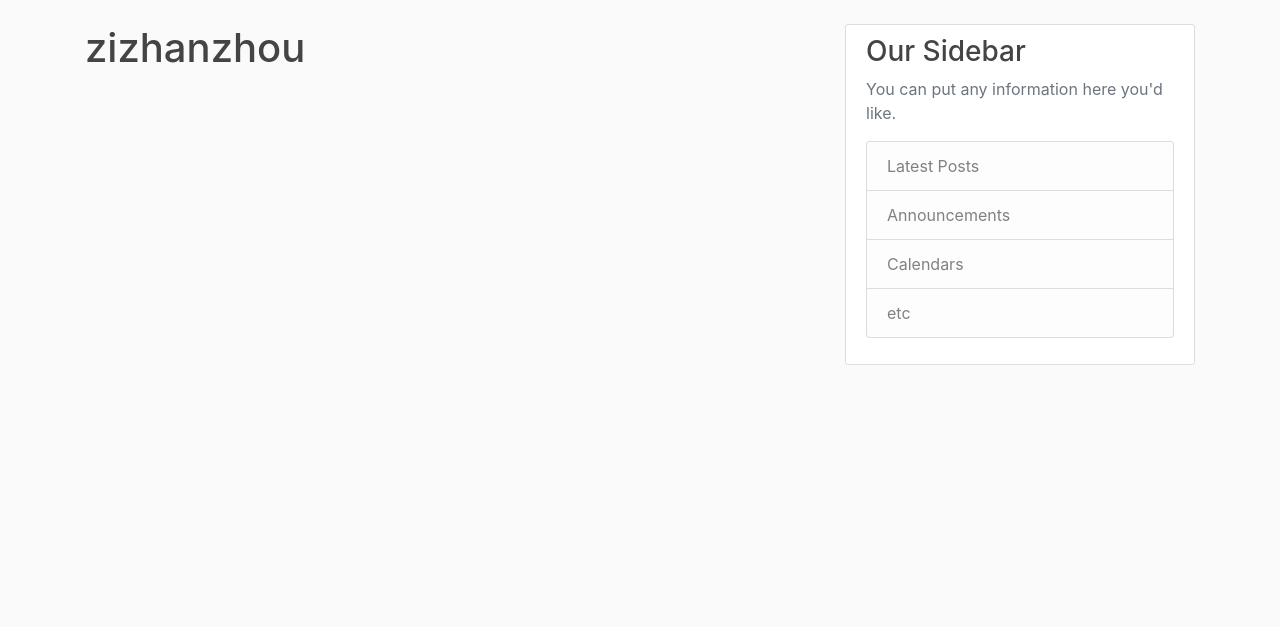
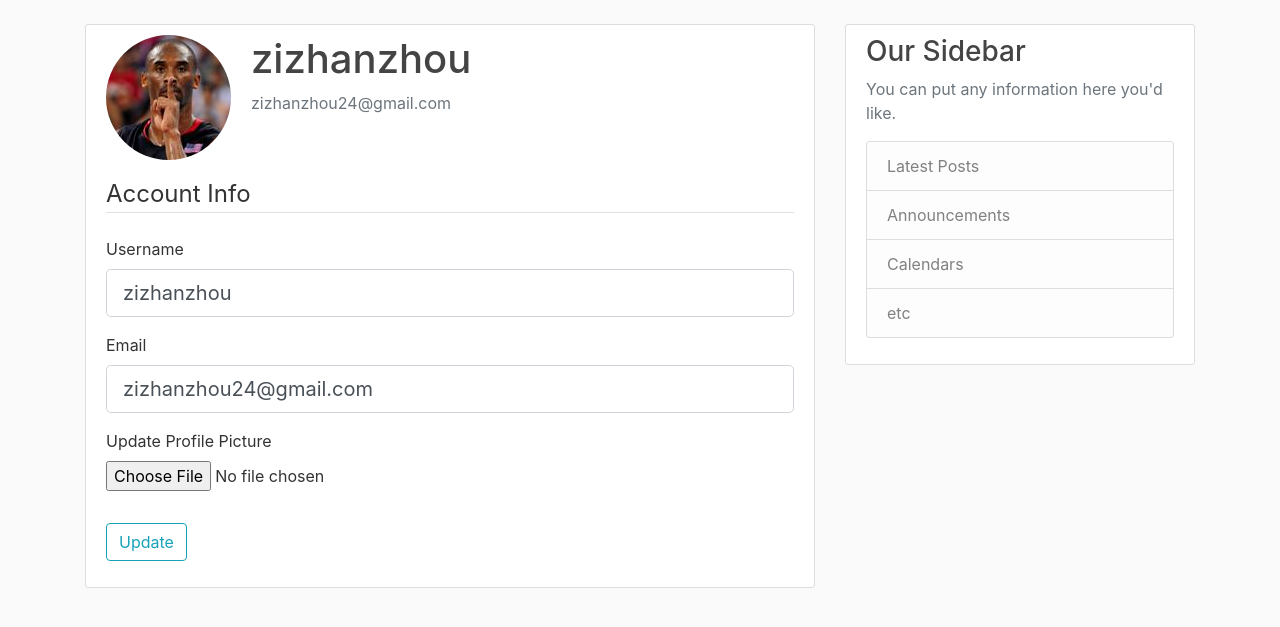
Before and after one commit to Zoz24/flaskBlog, a Flask app: page /account in a window 1280 px wide. Shown: the part 56-683 px from the top of the page. Run offline with Flask 2, Linux system fonts and the light colour scheme; a user stored in the database is signed in; some libraries are stand-ins or nearby versions.

Commit message:
implenmented profile section

```diff
--- a/flaskblog/forms.py
+++ b/flaskblog/forms.py
@@ -1,7 +1,9 @@
 from flask_wtf import FlaskForm
+from flask_wtf.file import FileField, FileAllowed
 from wtforms import StringField, PasswordField, SubmitField, BooleanField
 from wtforms.validators import DataRequired, Length, Email, EqualTo, ValidationError
 from flaskblog.models import User
+from flask_login import current_user
 
 class RegistrationForm(FlaskForm):
     username = StringField('Username', validators=[DataRequired(), Length(min=2,max=20)])
@@ -26,3 +28,21 @@ class LoginForm(FlaskForm):
     password = PasswordField('Password', validators=[DataRequired()])
     remember = BooleanField('Remember Me')
     submit = SubmitField('Login')
+
+class UpdateAccountForm(FlaskForm):
+    username = StringField('Username', validators=[DataRequired(), Length(min=2,max=20)])
+    email = StringField('Email', validators=[DataRequired(), Email()])
+    picture = FileField('Update Profile Picture', validators=[FileAllowed(['jpg', 'png'])])
+    submit = SubmitField('Update')
+
+    def validate_username(self, username):
+        if username.data != current_user.username:
+            user = User.query.filter_by(username=username.data).first()
+            if user:
+                raise ValidationError('The username is taken, please choose a different one')
+
+    def validate_email(self, email):
+        if email.data != current_user.email:
+            email = User.query.filter_by(email=email.data).first()
+            if email:
+                raise ValidationError('The email is taken, please choose a different one')
--- a/flaskblog/routes.py
+++ b/flaskblog/routes.py
@@ -1,7 +1,10 @@
+import secrets
+import os
+from PIL import Image
 from flaskblog.models import User, Post
 from flaskblog import app, db, bcrypt
 from flask import render_template, url_for, flash, redirect, request
-from flaskblog.forms import RegistrationForm, LoginForm
+from flaskblog.forms import RegistrationForm, LoginForm, UpdateAccountForm
 from flask_login import login_user, current_user, logout_user, login_required
 # with app.app_context():
 #         db.create_all()
@@ -67,8 +70,34 @@ def logout():
     logout_user()
     return redirect(url_for('home'))
 
+def save_picture(form_picture):
+    random_hex = secrets.token_hex(8)
+    _, f_ext = os.path.splitext(form_picture.filename)
+    picture_fn = random_hex + f_ext
+    picture_path = os.path.join(app.root_path, 'static/profile_pics', picture_fn)
 
-@app.route("/account")
+    output_size = (125, 125)
+    i = Image.open(form_picture)
+    i.thumbnail(output_size)
+    i.save(picture_path)
+    return picture_fn
+
+
+@app.route("/account", methods=['GET', 'POST'])
 @login_required
 def account():
-    return render_template('account.html', title='Account')
+    form = UpdateAccountForm()
+    if form.validate_on_submit():
+        if form.picture.data:
+            picture_file = save_picture(form.picture.data)
+            current_user.image_file = picture_file
+        current_user.username = form.username.data
+        current_user.email = form.email.data
+        db.session.commit()
+        flash('Your account has been updated.', 'success')
+        return redirect(url_for('account'))
+    elif request.method == 'GET':
+        form.username.data = current_user.username
+        form.email.data = current_user.email
+    image_file = url_for('static', filename='profile_pics/' + current_user.image_file)
+    return render_template('account.html', title='Account', image_file=image_file, form=form)
--- a/flaskblog/templates/account.html
+++ b/flaskblog/templates/account.html
@@ -1,4 +1,60 @@
 {% extends "layout.html" %}
 {% block content %}
-    <h1>{{ current_user.username }}</h1>
+    <div class="content-section">
+        <div class="media">
+        <img class="rounded-circle account-img" src="{{ image_file }}">
+        <div class="media-body">
+            <h2 class="account-heading">{{ current_user.username }}</h2>
+            <p class="text-secondary">{{ current_user.email }}</p>
+        </div>
+    </div>
+
+        <form method="POST" action="" enctype="multipart/form-data">
+            {{ form.hidden_tag() }}
+            <fieldset class="form-group">
+                <legend class="border-bottom mb-4">Account Info</legend>
+                <div class="form-group">
+                    {{ form.username.label(class="form-control-label") }}
+                    {% if form.username.errors %}
+                        {{ form.username(class="form-control form-control-lg is-invalid") }}
+                        <div class="invalid-feedback">
+                            {% for error in form.username.errors%}
+                                <span>{{ error }}</span>
+                            {% endfor %}
+                        </div>
+                    {% else %}
+                        {{ form.username(class="form-control form-control-lg") }}
+                    {% endif %}
+                </div>
+                <div class="form-group">
+                    {{ form.email.label(class="form-control-label") }}
+
+                    {% if form.email.errors %}
+                    {{ form.email(class="form-control form-control-lg is-invalid") }}
+                    <div class="invalid-feedback">
+                        {% for error in form.email.errors%}
+                            <span>{{ error }}</span>
+                        {% endfor %}
+                    </div>
+                    {% else %}
+                        {{ form.email(class="form-control form-control-lg") }}
+                    {% endif %}
+                </div>
+                <div class="form-group">
+                    {{ form.picture.label() }}
+                    {{ form.picture(class="form-control-file")}}
+                    {% if form.picture.errors %}
+                        {% for error in form.picture.errors%}
+                            <span class="text-danger">{{ error }}</span><br>
+                        {% endfor %}
+                    {% endif %}
+                </div>
+            </fieldset>
+            <div class="form-group">
+                {{ form.submit(class="btn btn-outline-info") }}
+
+        </form>
+    </div>
+
+    </div>
 {% endblock content %}
--- a/flaskblog/templates/register.html
+++ b/flaskblog/templates/register.html
@@ -1,9 +1,6 @@
 {% extends "layout.html" %}
 {% block content %}
     <div class="content-section">
-        {% for field, errors in form.errors.items() %}
-        {{ ', '.join(errors) }}
-        {% endfor %}
         <form method="POST" action="">
             {{ form.hidden_tag() }}
             <fieldset class="form-group">
```
Also changed, not shown: flaskblog/static/profile_pics/54413eaf0824f889.jpg (added), flaskblog/static/profile_pics/default.jpg (added), flaskblog/static/profile_pics/f559f8a5b12306f8.png (added), instance/site.db.
